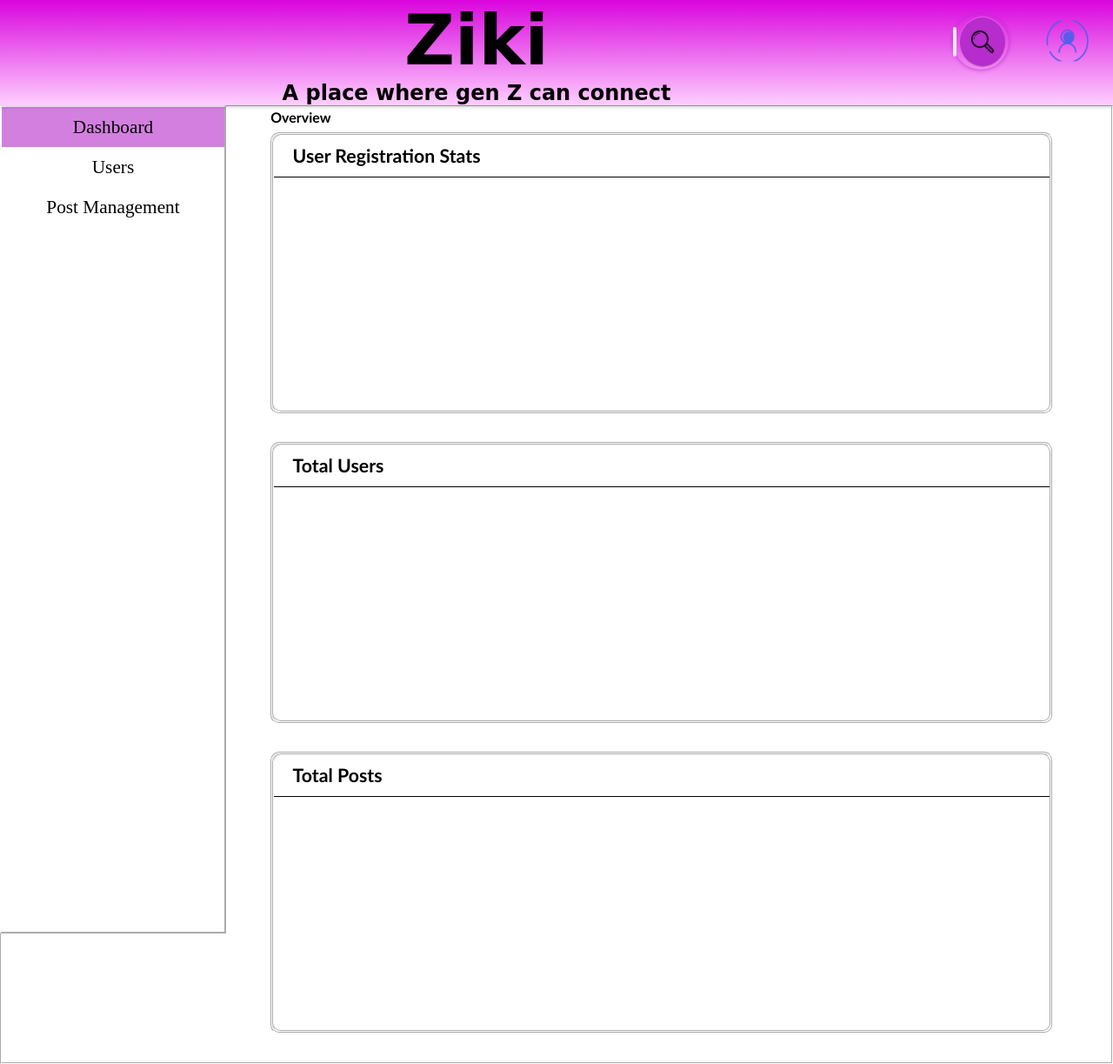
After one commit to dabby04/Ziki, a PHP site: page /admin.php in a window 1280 px wide. The commit adds this page. Shown: the whole page at 87% size. Run offline with PHP 8.4, Linux system fonts and the light colour scheme; some web fonts are replaced.

Commit message:
Pageheader class complete

```diff
--- /dev/null
+++ b/admin.php
@@ -0,0 +1,56 @@
+<!DOCTYPE html>
+<html lang="en">
+
+<head>
+    <meta charset="UTF-8">
+    <meta name="viewport" content="width=device-width, initial-scale=1.0">
+    <title>Ziki Admin</title>
+    <link rel="stylesheet" href="css/reset.css">
+    <link rel="stylesheet" href="css/admin.css" />
+</head>
+
+<body>
+
+
+    <header class="header">
+        <?php include "pageheader.php" ?>
+
+    </header>
+
+    <nav id="nav-bar">
+
+        <p class="current-selection"> <a href=""> Dashboard</a></p>
+        <p> <a href=""> Users </a> </p>
+        <p><a href="">Post Management </a> </p>
+
+    </nav>
+
+    <div class="main">
+        <h2> Overview</h2>
+        <div class="overview-box">
+            <div class="title-box">
+                <h3>User Registration Stats</h3>
+            </div>
+
+        </div>
+        <div class="overview-box">
+            <div class="title-box">
+                <h3> Total Users</h3>
+            </div>
+
+        </div>
+        <div class="overview-box">
+
+            <div class="title-box">
+                <h3>
+                    Total Posts
+                </h3>
+            </div>
+
+
+        </div>
+
+    </div>
+</body>
+
+</html>
--- a/pageheader.php
+++ b/pageheader.php
@@ -2,10 +2,14 @@
 <html>
 
 <head>
-    <link rel="stylesheet" href="css/reset.css">
-    <link rel="stylesheet" href="css/pageheader.css" />
-    <link rel="stylesheet" href="css/search.css" />
-    <link rel="stylesheet" href="css/status.css" />
+    <style>
+        <?php include "css/reset.css";?>
+    </style>
+    <style>
+        <?php include "css/pageheader.css";?>
+        <?php include "css/search.css";?>
+        <?php include "css/status.css";?>
+    </style>
 
 </head>
 
```
Also changed, not shown: admin.html (deleted, +0 -53 lines).
